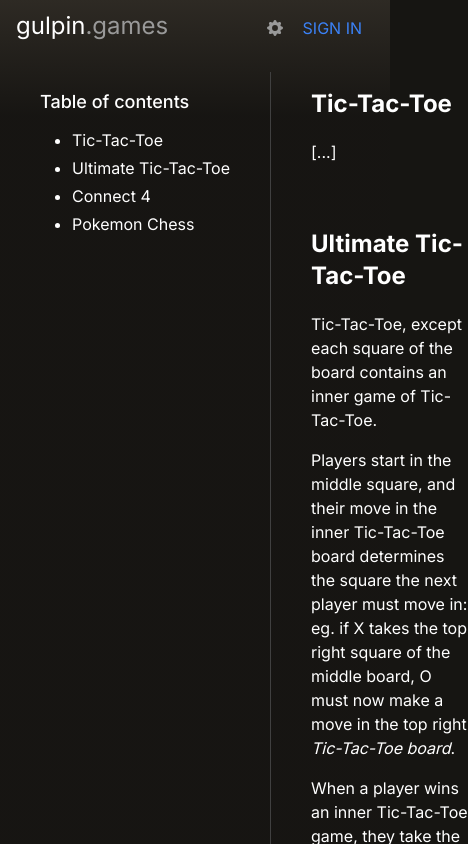
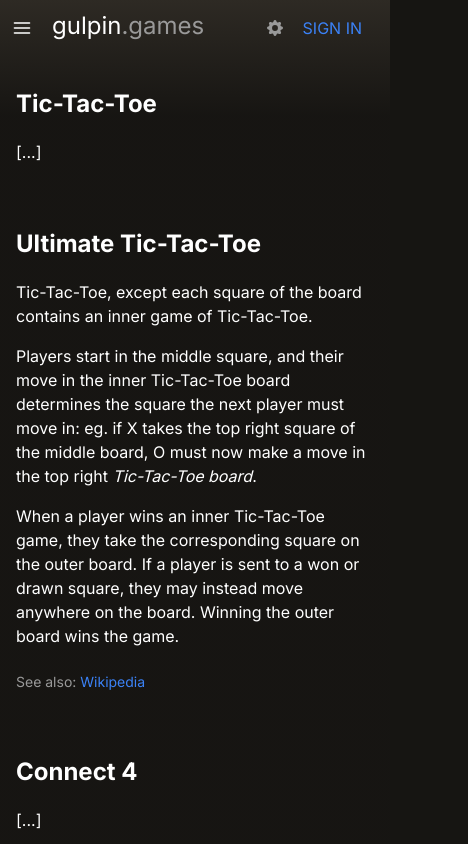
Before and after one commit to SVWEFSBRWHWBCOTSEID/SVWEFSBRWHWBCOTSEID.github.io, a Next.js app: page /rules in a window 390 px wide. Shown: the top 844 px of the page, 468 px wide, since content can reach past the window. Built offline with nearby package versions, Linux system fonts and the light colour scheme; no server answers.

Commit message:
Add header menu for mobile navigation, rules responsivity

```diff
--- a/app/(info)/rules/page.tsx
+++ b/app/(info)/rules/page.tsx
@@ -27,7 +27,7 @@ export default function Rules() {
                     </li>
                 </ul>
             </StickySidebar>
-            <div className="pl-10 border-l border-tertiary py-4">
+            <div className="md:pl-10 md:border-l border-tertiary py-4">
                 <SectionHeader id="ttt">Tic-Tac-Toe</SectionHeader>
                 <p className="mb-16">[...]</p>
 
--- a/components/Header.tsx
+++ b/components/Header.tsx
@@ -6,14 +6,17 @@ import {cookies} from 'next/headers';
 // Components
 import ProfileDropdown from './ProfileDropdown';
 import SignInLink from './SignInLink';
+import HeaderMenu from './HeaderMenu';
 
 
 export default function Header() {
     const username = cookies().get('username')?.value;
 
     return (
-        <header className="px-4 md:px-6 lg:px-8 text-md flex justify-between">
+        <header className="relative pr-4 sm:px-4 md:px-6 lg:px-8 text-md flex justify-between">
             <nav className="flex gap-2 items-center">
+                <HeaderMenu />
+
                 <Link href="/" className="text-2xl pb-1 mr-4 group hover:text-blue-500">
                     gulpin<span className="text-secondary group-hover:text-blue-600">.games</span>
                 </Link>
--- /dev/null
+++ b/components/HeaderMenu.tsx
@@ -0,0 +1,32 @@
+'use client'
+
+import {ReactNode} from 'react';
+import Link from 'next/link';
+import {Menu} from '@headlessui/react';
+import {FiMenu} from 'react-icons/fi';
+
+
+export default function HeaderMenu() {
+    return (
+        <Menu as="div" className="sm:hidden text-xl flex items-center ui-open:bg-content h-full px-3">
+            <Menu.Button>
+                <FiMenu />
+            </Menu.Button>
+            <Menu.Items className="absolute left-0 top-full bg-content flex flex-col gap-2 px-4 py-3 text-sm z-20">
+                <HeaderMenuLink href="/">Play</HeaderMenuLink>
+                <HeaderMenuLink href="/offline">Offline</HeaderMenuLink>
+                <HeaderMenuLink href="/rules">Rules</HeaderMenuLink>
+            </Menu.Items>
+        </Menu>
+    )
+}
+
+function HeaderMenuLink(props: {href: string, children: ReactNode}) {
+    return (
+        <Menu.Item>
+            <Link href={props.href}>
+                {props.children}
+            </Link>
+        </Menu.Item>
+    )
+}
--- a/components/StickySidebar.tsx
+++ b/components/StickySidebar.tsx
@@ -3,7 +3,7 @@ import {ReactNode} from 'react';
 
 export default function StickySidebar(props: {children: ReactNode}) {
     return (
-        <aside className="sticky top-4 flex-none pl-8 py-4 h-max">
+        <aside className="sticky top-4 flex-none pl-8 py-4 h-max hidden md:block">
             {props.children}
         </aside>
     )
--- a/tailwind.config.js
+++ b/tailwind.config.js
@@ -24,7 +24,7 @@ module.exports = {
       container: {
         center: true,
         padding: {
-          DEFAULT: '0.5rem',
+          DEFAULT: '1rem',
           sm: '1rem',
           lg: '2rem',
           xl: '4rem',
```
